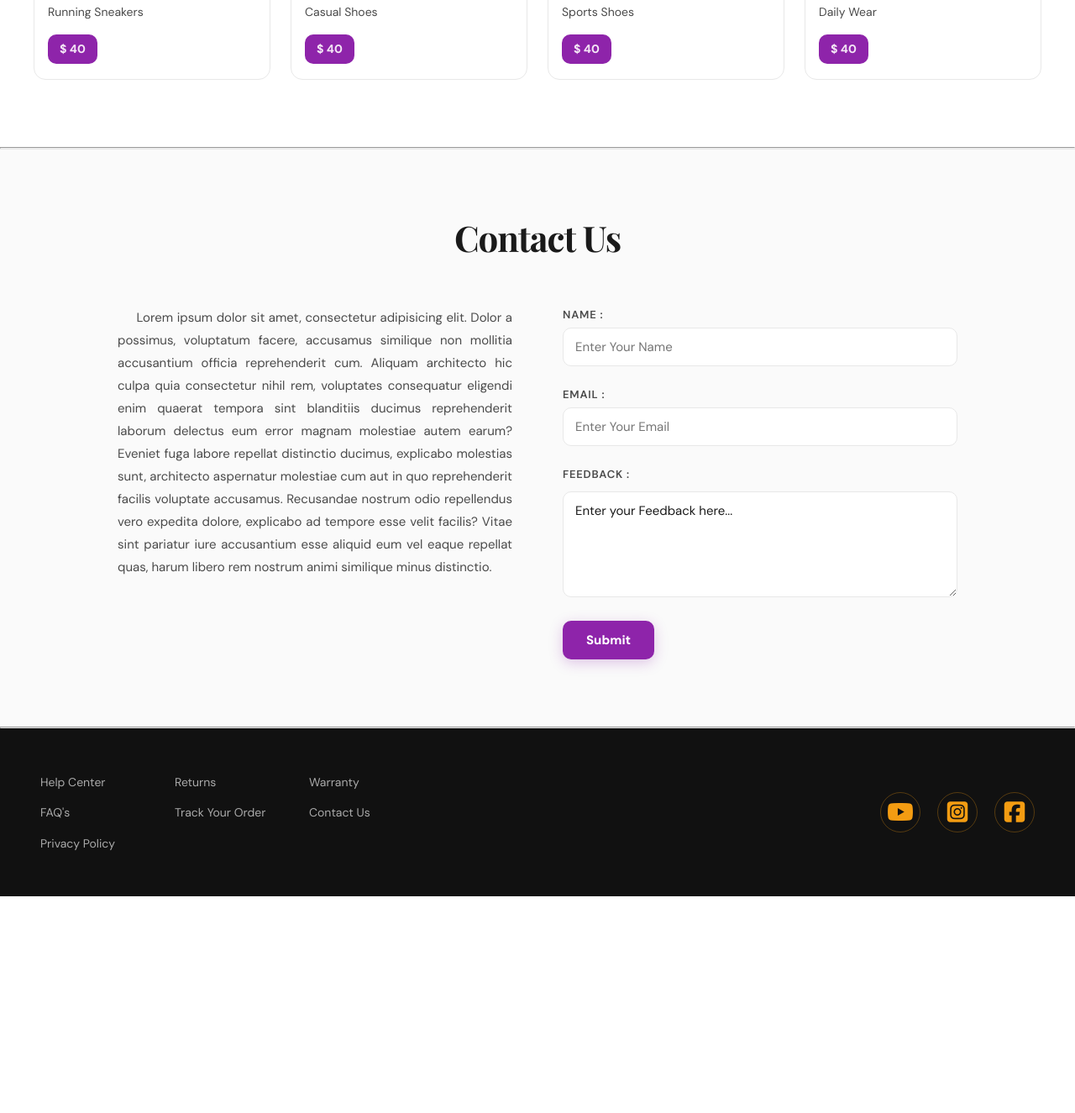
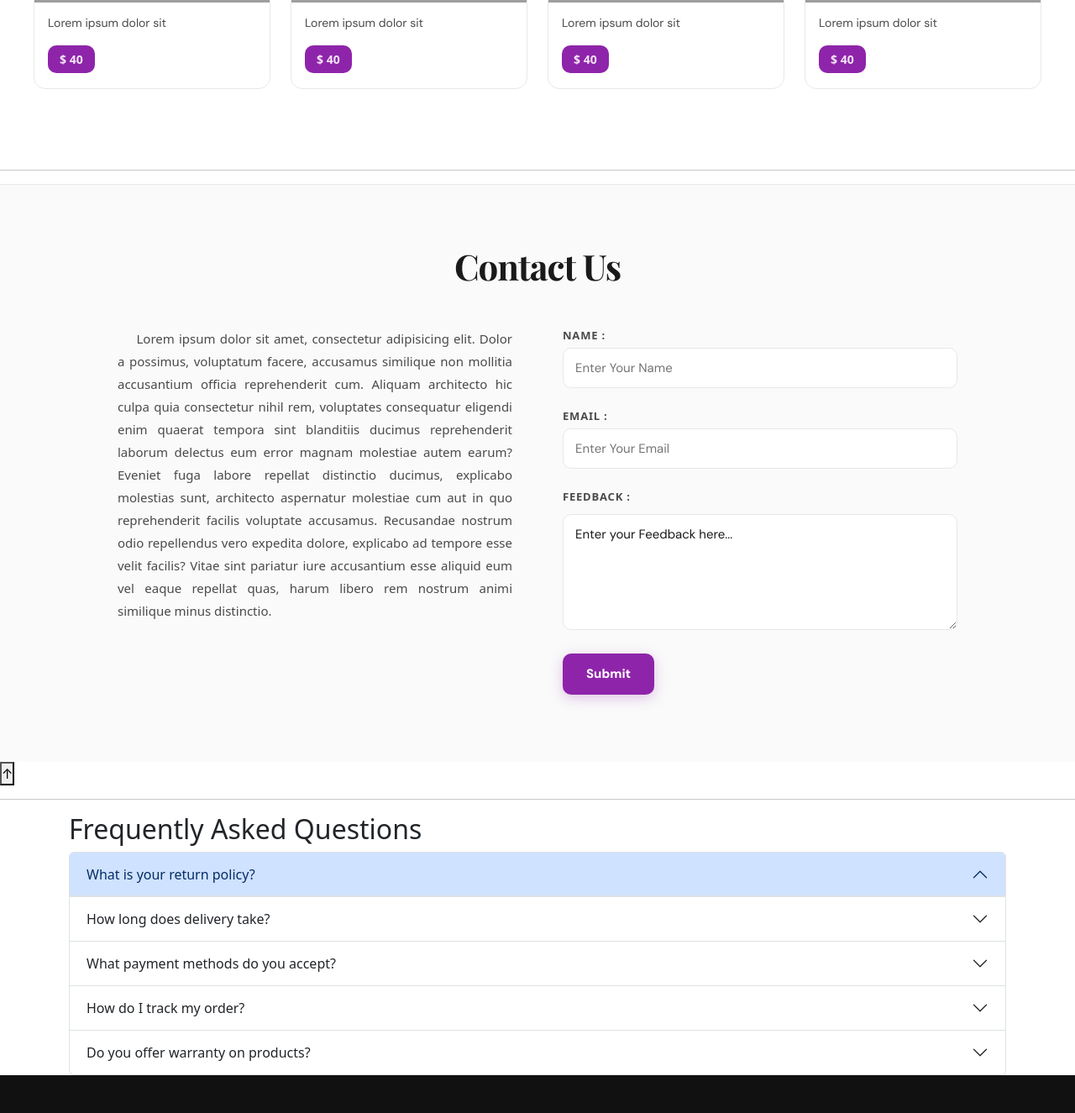
Before and after one commit to raneaaditi1-byte/ClickSHOP, a plain HTML site: page index.html in a window 1280 px wide. Shown: the part 1092-2417 px from the top of the page at 84% size. Before the commit the page ends 2159 px from the top, so only its background shows below. Drawn offline with nearby package versions, Linux system fonts and the light colour scheme; grey boxes are pictures that could not be loaded.

Commit message:
Update index.html

```diff
--- a/index.html
+++ b/index.html
@@ -3,12 +3,14 @@
 <head>
     <meta charset="UTF-8">
     <meta name="viewport" content="width=device-width, initial-scale=1.0">
-    <title>clickSHOP </title>
+    <title>clickSHOP</title>
     <link rel="stylesheet" href="style.css">
     <link rel="stylesheet" href="ui.css">
+    <link rel="stylesheet" href="https://cdn.jsdelivr.net/npm/bootstrap@5.3.0/dist/css/bootstrap.min.css">
     <link rel="stylesheet" href="https://cdnjs.cloudflare.com/ajax/libs/font-awesome/6.7.2/css/all.min.css"
           integrity="sha512-Evv84Mr4kqVGRNSgIGL/F/aIDqQb7xQ2vcrdIwxfjThSH8CSR7PBEakCr51Ck+w+/U6swU2Im1vVX0SVk9ABhg=="
           crossorigin="anonymous" referrerpolicy="no-referrer"/>
+
 </head>
 <body>
 
@@ -56,26 +58,26 @@
             </div>
         </div>
     </main>
-
     <section class="products">
         <h1 class="prod-head">Featured Products</h1>
         <div class="product">
+
             <!-- Replaced by JS on load — fallback cards shown while loading -->
             <div>
                 <img class="prod-img" src="https://hips.hearstapps.com/hmg-prod/images/1-coolest-sneakers-2023-index-comp-1674143020.jpg?resize=1200:*" alt="">
-                <div><p>Running Sneakers</p><div class="prod-actions"><span>$ 40</span></div></div>
+                <div><p>Lorem ipsum dolor sit</p><div class="prod-actions"><span>$ 40</span></div></div>
             </div>
             <div>
                 <img class="prod-img" src="https://hips.hearstapps.com/hmg-prod/images/1-coolest-sneakers-2023-index-comp-1674143020.jpg?resize=1200:*" alt="">
-                <div><p>Casual Shoes</p><div class="prod-actions"><span>$ 40</span></div></div>
+                <div><p>Lorem ipsum dolor sit</p><div class="prod-actions"><span>$ 40</span></div></div>
             </div>
             <div>
                 <img class="prod-img" src="https://hips.hearstapps.com/hmg-prod/images/1-coolest-sneakers-2023-index-comp-1674143020.jpg?resize=1200:*" alt="">
-                <div><p>Sports Shoes</p><div class="prod-actions"><span>$ 40</span></div></div>
+                <div><p>Lorem ipsum dolor sit</p><div class="prod-actions"><span>$ 40</span></div></div>
             </div>
             <div>
                 <img class="prod-img" src="https://hips.hearstapps.com/hmg-prod/images/1-coolest-sneakers-2023-index-comp-1674143020.jpg?resize=1200:*" alt="">
-                <div><p>Daily Wear</p><div class="prod-actions"><span>$ 40</span></div></div>
+                <div><p>Lorem ipsum dolor sit</p><div class="prod-actions"><span>$ 40</span></div></div>
             </div>
         </div>
     </section>
@@ -101,8 +103,82 @@
             </div>
         </div>
     </section>
+    <button class="scrollBtn" id="scrollBtn" title="Go to top">↑</button>
+    <hr>
+    <!-- FAQ Accordion -->
+<section class="faq-section">
+  <div class="container">
+    <h2 class="faq-title">Frequently Asked Questions</h2>
+    <div class="accordion" id="faqAccordion">
 
-    <hr>
+      <div class="accordion-item">
+        <h2 class="accordion-header">
+          <button class="accordion-button" type="button" data-bs-toggle="collapse" data-bs-target="#faq1">
+            What is your return policy?
+          </button>
+        </h2>
+        <div id="faq1" class="accordion-collapse collapse" data-bs-parent="#faqAccordion">
+          <div class="accordion-body">
+            We offer a 30-day return policy on all products. Items must be unused and in original packaging. Contact our support team to initiate a return.
+          </div>
+        </div>
+      </div>
+
+      <div class="accordion-item">
+        <h2 class="accordion-header">
+          <button class="accordion-button collapsed" type="button" data-bs-toggle="collapse" data-bs-target="#faq2">
+            How long does delivery take?
+          </button>
+        </h2>
+        <div id="faq2" class="accordion-collapse collapse" data-bs-parent="#faqAccordion">
+          <div class="accordion-body">
+            Standard delivery takes 3-5 business days. Express delivery is available at checkout for next-day delivery within Mumbai.
+          </div>
+        </div>
+      </div>
+
+      <div class="accordion-item">
+        <h2 class="accordion-header">
+          <button class="accordion-button collapsed" type="button" data-bs-toggle="collapse" data-bs-target="#faq3">
+            What payment methods do you accept?
+          </button>
+        </h2>
+        <div id="faq3" class="accordion-collapse collapse" data-bs-parent="#faqAccordion">
+          <div class="accordion-body">
+            We accept all major credit/debit cards, UPI, net banking and cash on delivery across India.
+          </div>
+        </div>
+      </div>
+
+      <div class="accordion-item">
+        <h2 class="accordion-header">
+          <button class="accordion-button collapsed" type="button" data-bs-toggle="collapse" data-bs-target="#faq4">
+            How do I track my order?
+          </button>
+        </h2>
+        <div id="faq4" class="accordion-collapse collapse" data-bs-parent="#faqAccordion">
+          <div class="accordion-body">
+            Once your order is shipped you will receive a tracking link via email and SMS. You can also track your order from the Track Your Order section in our website.
+          </div>
+        </div>
+      </div>
+
+      <div class="accordion-item">
+        <h2 class="accordion-header">
+          <button class="accordion-button collapsed" type="button" data-bs-toggle="collapse" data-bs-target="#faq5">
+            Do you offer warranty on products?
+          </button>
+        </h2>
+        <div id="faq5" class="accordion-collapse collapse" data-bs-parent="#faqAccordion">
+          <div class="accordion-body">
+            Yes! All electronics and accessories come with a minimum 6-month warranty. Some products carry a manufacturer warranty of up to 2 years.
+          </div>
+        </div>
+      </div>
+
+    </div>
+  </div>
+</section>
 
     <footer class="footer">
         <ul class="links">
@@ -119,8 +195,13 @@
             <a href="#"><i class="fa-brands fa-square-instagram"></i></a>
             <a href="#"><i class="fa-brands fa-square-facebook"></i></a>
         </div>
+
     </footer>
 
-    <script src="Main.js"></script>
+
+<script src="https://cdn.jsdelivr.net/npm/bootstrap@5.3.0/dist/js/bootstrap.bundle.min.js"></script>
+<script src="https://cdnjs.cloudflare.com/ajax/libs/jquery/3.7.1/jquery.min.js"></script>
+<script src="script.js"></script>
 </body>
+
 </html>
```
